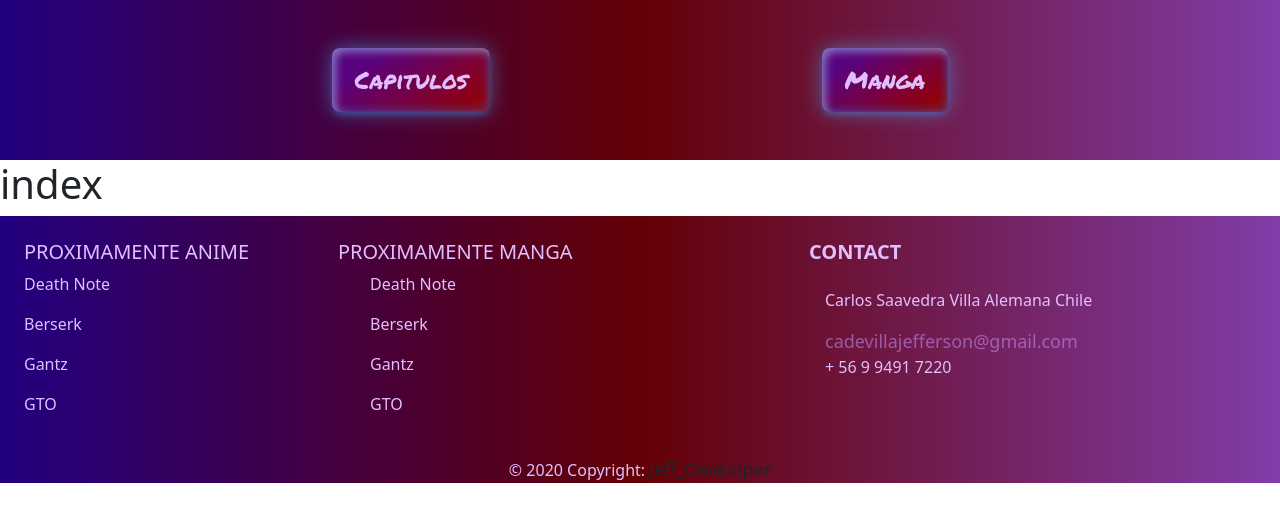
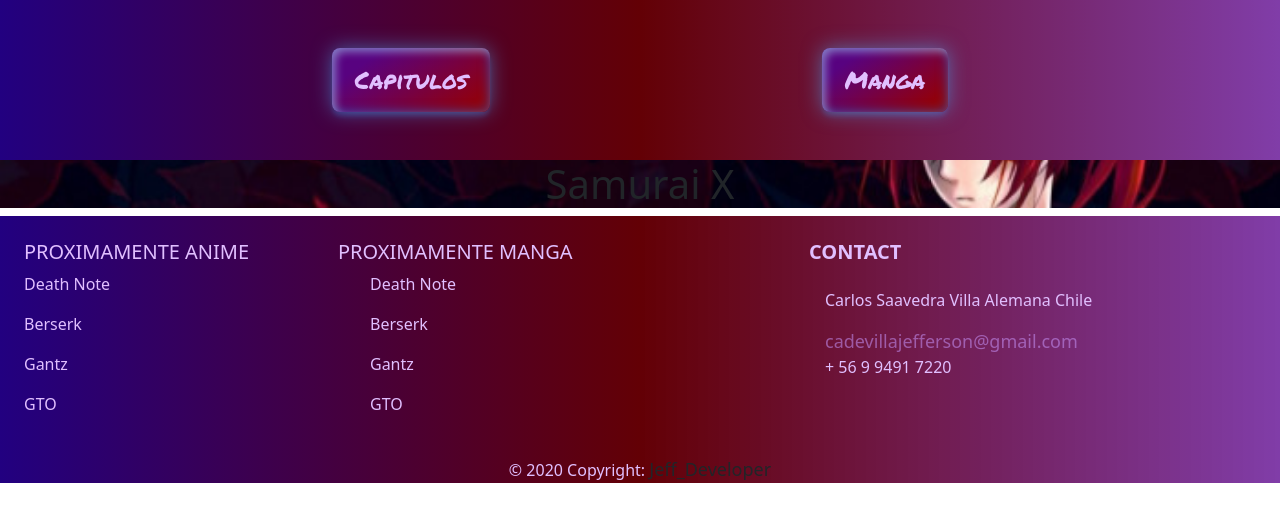
Before and after one commit to HaiDekimasu/Samuray-x-python, a Django app: page / in a window 1280 px wide. Shown: the top 522 px of the page. Run offline with Django 3.2, Linux system fonts and the light colour scheme.

Commit message:
modified:   Templates/index.html 	modified:   static/styles/styles.css

```diff
--- a/Templates/index.html
+++ b/Templates/index.html
@@ -11,7 +11,11 @@
         <link rel="stylesheet" href="">
     </head>
     <body>
-        {% block content %}<h1>index</h1>{% endblock content %}
+        {% block content %}
+        <div class="inicio">
+            <h1 class="portini">Samurai X</h1>
+        </div>
+        {% endblock content %}
         <script src="" async defer></script>
     </body>
 </html>
--- a/static/styles/styles.css
+++ b/static/styles/styles.css
@@ -71,6 +71,18 @@ a{
     font-size: x-large;
     font-family: 'Permanent Marker', cursive;
 }
+/*INICIO___________________________________________________________________________*/
+.inicio{
+    background-image:url(/media/img/port01.jpg);
+    background-repeat: no-repeat;
+    background-attachment: fixed;
+    background-size: 100% 100%; ;
+}
+.portini{
+    display: flex;
+    justify-content: center;
+    text-align: center;
+}
 /*FOOTER___________________________________________________________________________*/
 .containerfooter{
     display: flex;
```
